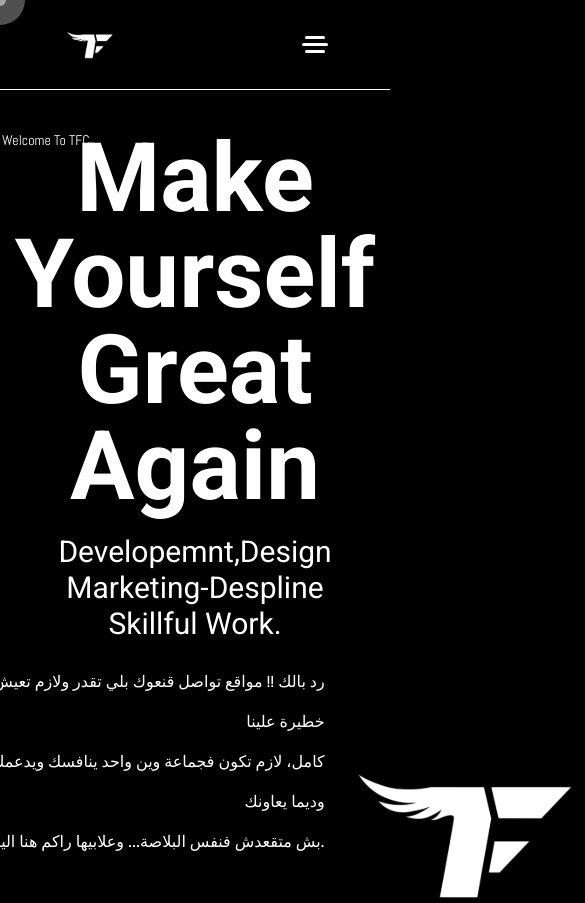
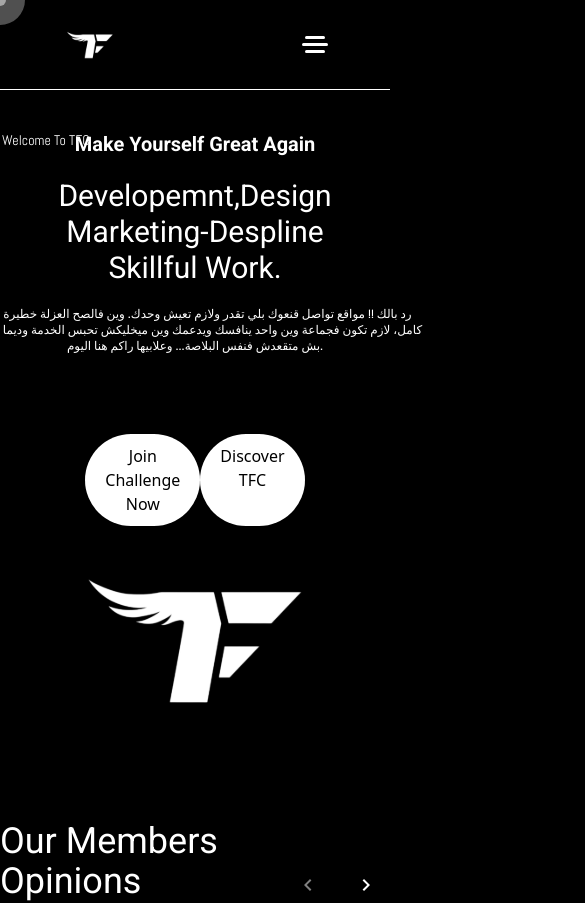
Before and after one commit to zakimed1/taxfreeclub.net, a React (Vite) app: page / in a window 390 px wide. Shown: the top 903 px of the page, 585 px wide, since content can reach past the window. Built offline with nearby package versions, Linux system fonts and the light colour scheme.

Commit message:
fix bugs

```diff
--- a/src/pages/events/Event.jsx
+++ b/src/pages/events/Event.jsx
@@ -15,8 +15,7 @@ import Walid from "../events/walid.jpg";
 
 const EventContdown = () => {
   const [remainingTime, setRemainingTime] = useState(
-    parseInt(localStorage.getItem("countdownTimestamp")) ||
-      Date.now() + 216435000
+    parseInt(localStorage.getItem("countdownTimestamp")) || Date.now() + 79205000
   );
   useEffect(() => {
     localStorage.setItem("countdownTimestamp", remainingTime.toString());
@@ -38,7 +37,7 @@ const EventMain = () => {
   return (
     <>
       <div className="flex justify-center items-center flex-col   h-auto ">
-        <h1 className="text-8xl h-60 sm:text-3xl md:text-5xl lg:text-8xl  sm:h-20 md:h-36">
+        <h1 className="text-8xl h-60 max-sm:text-3xl md:text-5xl lg:text-8xl  max-sm:h-20 md:h-36">
           <span className="text-red-700">المشكل </span>
           يرجع
           <span className="text-green-700"> فرصة</span>
@@ -132,7 +131,11 @@ const EventMain = () => {
               />
             </CardHeader>
             <CardBody className="text-center">
-              <Typography variant="h6" color="white" className="mb-2 capitalize">
+              <Typography
+                variant="h6"
+                color="white"
+                className="mb-2 capitalize"
+              >
                 walid ezra
               </Typography>
               <Typography
--- a/src/pages/home/home.tsx
+++ b/src/pages/home/home.tsx
@@ -28,7 +28,7 @@ export default function Home() {
             <h5 className="absolute top-0 left-0.5 font-[Abel] font-normal text-sm">
               Welcome To TFC
             </h5>
-            <h1 className="font-[Roboto] text-8xl font-bold mx-auto">
+            <h1 className="font-[Roboto] text-8xl font-bold mx-auto max-sm:text-xl">
               Make Yourself Great Again
             </h1>
           </div>
@@ -36,9 +36,9 @@ export default function Home() {
             Developemnt,Design Marketing-Despline <br />
             Skillful Work.
           </h2>
-          <div className="flex items-center justify-center">
+          <div className="flex items-center justify-center max-sm:flex-col">
             <div>
-              <p className="text-right font-[Rubik] font-normal leading-10 text-base">
+              <p className="text-right font-[Rubik] font-normal leading-10  max-sm:text-xs max-sm:text-center ">
                 رد بالك !! مواقع تواصل قنعوك بلي تقدر ولازم تعيش وحدك. وين فالصح
                 العزلة خطيرة علينا
                 <br />
```
